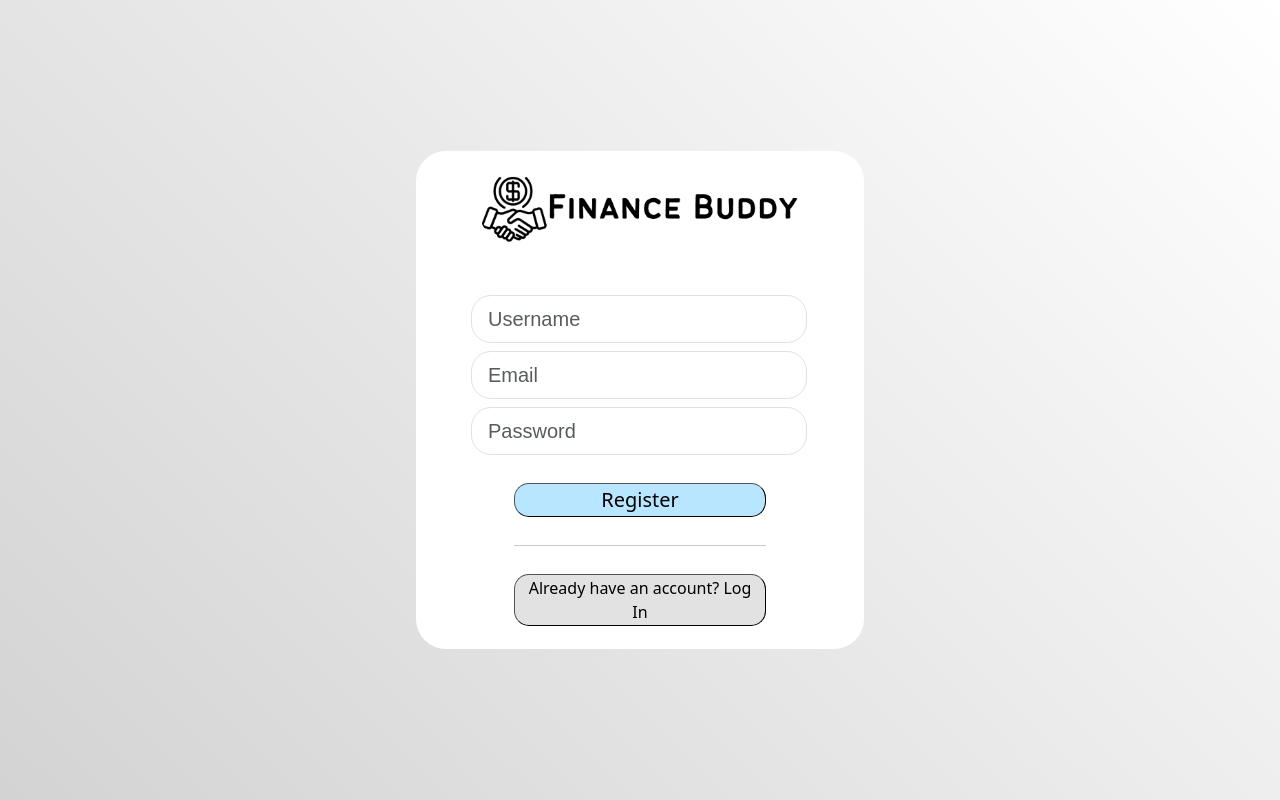
After one commit to DigitalConfusion/FinanceBuddy, a Flask app: page /auth/register in a window 1280 px wide. The commit adds this page. Run offline with Flask 2, Linux system fonts and the light colour scheme; some libraries are stand-ins or nearby versions.

Commit message:
Strāda kopā ar flask. Pāriet no register uz login uz dashboard. Pareiza failu struktūra. Vēl pāris sīkumi.

```diff
--- a/app/__init__.py
+++ b/app/__init__.py
@@ -0,0 +1,37 @@
+import os
+
+from flask import Flask
+from flask_bootstrap import Bootstrap
+
+
+def createApp(test_config=None):
+    app = Flask(__name__, instance_relative_config=True)
+    bootstrap = Bootstrap(app)
+
+    app.static_folder = "static"
+
+    app.config.from_mapping(
+        SECRET_KEY='jSoNxYNvHIRBsBTp7tBeTMsVd6XWIE8Y',
+        DATABASE=os.path.join(app.instance_path, 'flaskr.sqlite'),
+    )
+
+    if test_config is None:
+        # load the instance config, if it exists, when not testing
+        app.config.from_pyfile('config.py', silent=True)
+    else:
+        # load the test config if passed in
+        app.config.from_mapping(test_config)
+
+    try:
+        os.makedirs(app.instance_path)
+    except OSError:
+        pass
+
+    from . import auth, dashboard
+    app.register_blueprint(auth.bp)
+    app.register_blueprint(dashboard.bp)
+
+    return app
+
+
+app = createApp()
--- /dev/null
+++ b/app/auth.py
@@ -0,0 +1,60 @@
+import functools
+from flask import Blueprint, flash, g, redirect, render_template, request, session, url_for
+from werkzeug.security import check_password_hash, generate_password_hash
+
+from app.forms import *
+
+bp = Blueprint("auth", __name__, url_prefix="/auth")
+
+
+@bp.route("/register", methods=["POST", "GET"])
+def register():
+    form = RegisterForm(request.form)
+    if request.method == "POST" and form.validate_on_submit():
+        username = form.username.data
+        email = form.email.data
+        password = form.password.data
+        return redirect(url_for("auth.login"))
+
+    return render_template("register.html", form=form)
+
+@bp.route("/", methods=["POST", "GET"])
+@bp.route("/login", methods=["POST", "GET"])
+def login():
+    form = LoginForm(request.form)
+    if request.method == "POST" and form.validate():
+        username = form.username.data
+        password = form.password.data
+        return redirect(url_for("dashboard.dashboard"))
+
+    return render_template("login.html", form=form)
+
+
+@bp.before_app_request
+def load_logged_in_user():
+    user_id = session.get('user_id')
+
+    if user_id is None:
+        g.user = None
+    else:
+        # g.user = get_db().execute(
+        #     'SELECT * FROM user WHERE id = ?', (user_id,)
+        # ).fetchone()
+        pass
+
+
+@bp.route('/logout')
+def logout():
+    session.clear()
+    return redirect(url_for('index'))
+
+
+def login_required(view):
+    @functools.wraps(view)
+    def wrapped_view(**kwargs):
+        if g.user is None:
+            return redirect(url_for('auth.login'))
+
+        return view(**kwargs)
+
+    return wrapped_view
--- /dev/null
+++ b/app/forms.py
@@ -0,0 +1,16 @@
+from flask_wtf import FlaskForm
+from wtforms import StringField, SubmitField, PasswordField
+from wtforms.validators import DataRequired
+
+
+class LoginForm(FlaskForm):
+    username = StringField("Username", validators=[DataRequired()])
+    password = PasswordField("Password", validators=[DataRequired()])
+    submit = SubmitField("Log In")
+
+
+class RegisterForm(FlaskForm):
+    username = StringField("Username", validators=[DataRequired()])
+    email = StringField("Email",  [DataRequired()])
+    password = PasswordField("Password", validators=[DataRequired()])
+    submit = SubmitField("Register")
--- /dev/null
+++ b/app/routes.py
@@ -0,0 +1,3 @@
+from flask import render_template, redirect, url_for
+from app import app
+from app.forms import *
--- a/app/static/css/main.css
+++ b/app/static/css/main.css
@@ -58,7 +58,7 @@
     color: black;
     background-color: #B8E5FF;
     transition: 0.25s;
-    border-radius: 30px;
+    border-radius: 15px;
     border-width: 0.1rem;
     font-size: 2.5vh;
     margin: 1vh;
@@ -74,7 +74,7 @@
     color: black;
     background-color: #E2E2E2;
     transition: 0.25s;
-    border-radius: 30px;
+    border-radius: 15px;
     border-width: 0.11rem;
     font-size: 2vh;
     margin: 1vh;
@@ -90,4 +90,11 @@
 .form-control{
     font-family: Arial, Helvetica, sans-serif !important;
     font-size: 2.5vh !important;
+    width: 100% !important;
+    margin-top: 1vh !important;
+    border-radius: 20px !important;
 }
+.input-group{
+    display: flex !important;
+    flex-direction: column !important;
+}
--- /dev/null
+++ b/app/templates/baseLogInRegister.html
@@ -0,0 +1,24 @@
+<!DOCTYPE html>
+<html lang="en">
+<head>
+    <meta charset="UTF-8">
+    <meta http-equiv="X-UA-Compatible" content="IE=edge">
+    <meta name="viewport" content="width=device-width, initial-scale=1.0">
+    <title>FinanceBuddy</title>
+    <link rel="stylesheet" href="{{ url_for('static', filename='css/main.css') }}">
+    <link rel="shortcut icon" href="{{ url_for('static', filename='favicon.ico') }}">
+    <link href="https://cdn.jsdelivr.net/npm/bootstrap@5.3.0-alpha1/dist/css/bootstrap.min.css" rel="stylesheet" integrity="sha384-GLhlTQ8iRABdZLl6O3oVMWSktQOp6b7In1Zl3/Jr59b6EGGoI1aFkw7cmDA6j6gD" crossorigin="anonymous">
+</head>
+<body>
+    <section class="log-in-register-section">
+        <div class="register-container">
+            <div class="log-in-register-logo">
+                <img src="..\static\images\logo.png" class="logo-img">
+            </div>
+            {% block content %}
+            {% endblock %}
+        </div>
+      </section>
+    <script src="https://cdn.jsdelivr.net/npm/bootstrap@5.3.0-alpha1/dist/js/bootstrap.bundle.min.js" integrity="sha384-w76AqPfDkMBDXo30jS1Sgez6pr3x5MlQ1ZAGC+nuZB+EYdgRZgiwxhTBTkF7CXvN" crossorigin="anonymous"></script>
+</body>
+</html>
--- /dev/null
+++ b/app/templates/register.html
@@ -0,0 +1,22 @@
+{% extends "baseLogInRegister.html" %}
+
+{% block head %}
+    {{ super() }}
+    <h1>{% block title %}Register | FinanceBuddy{% endblock title %}</h1>
+{% endblock head %}
+
+{% block content %}
+
+<form method="POST" class="log-in-register-inputs">
+    <div class="input-group input-group-lg">
+        {{ form.csrf_token }}
+        {{ form.username(class="form-control", placeholder="Username")}}
+        {{ form.email(class="form-control", placeholder="Email")}}
+        {{ form.password(class="form-control", placeholder="Password")}}
+    </div>
+    {{ form.submit(class="log-in-button")}}
+<form/>
+<hr class="log-in-register-line">
+<button type="button" class="new-acc-button">Already have an account? Log In</button>
+
+{% endblock %}
```
Also changed, not shown: app/dashboard.py (added, +16 -0 lines), app/templates/baseDashboard.html (added, +19 -0 lines), app/templates/dashboard.html (added, +12 -0 lines), app/templates/logInPage.html (deleted, +0 -32 lines), app/templates/login.html (added, +21 -0 lines), app/templates/registerPage.html (deleted, +0 -35 lines), run.py (deleted, +0 -7 lines), app/static/favicon.ico (added), app/static/images/logo.png (renamed from app/static/logo.png).
